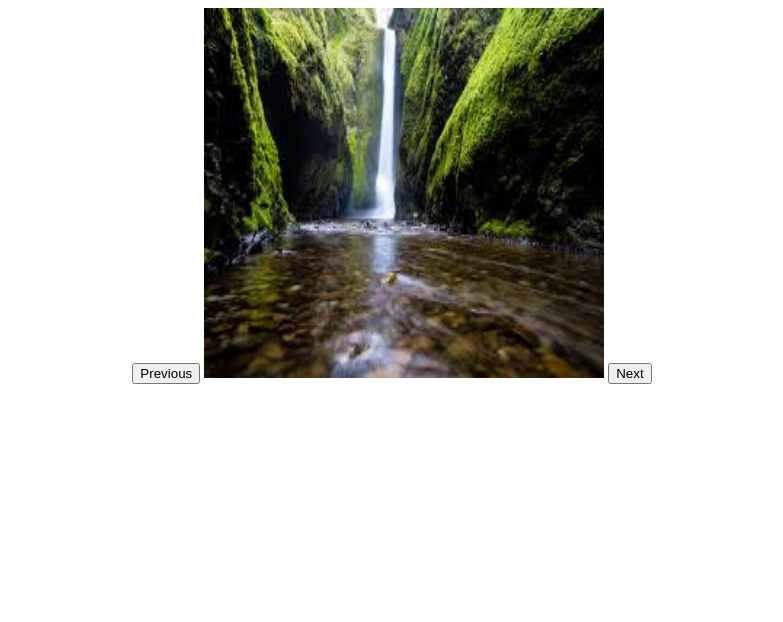
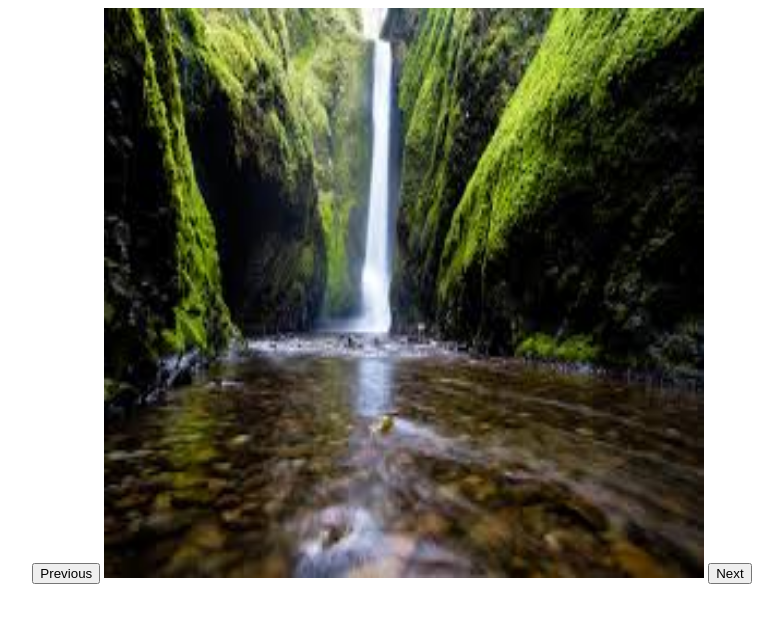
Before and after one commit to ms-musfiq/Img-slider-on-simple-javascript, a plain HTML site: page index.html in a window 1280 px wide. Shown: the whole page, without its empty margins (248-1031 px from the left). Drawn offline with Linux system fonts and the light colour scheme.

Commit message:
full update

```diff
--- a/index.html
+++ b/index.html
@@ -8,7 +8,7 @@
 </head>
 <body style="text-align: center;">
     <button onclick="prev()">Previous</button>
-    <img src="img/0.jpg" alt="" width="400px" height="370px">
+    <img src="img/0.jpg" alt="" width="600px" height="570px">
     <button onclick="next()">Next</button>
 
 
```
